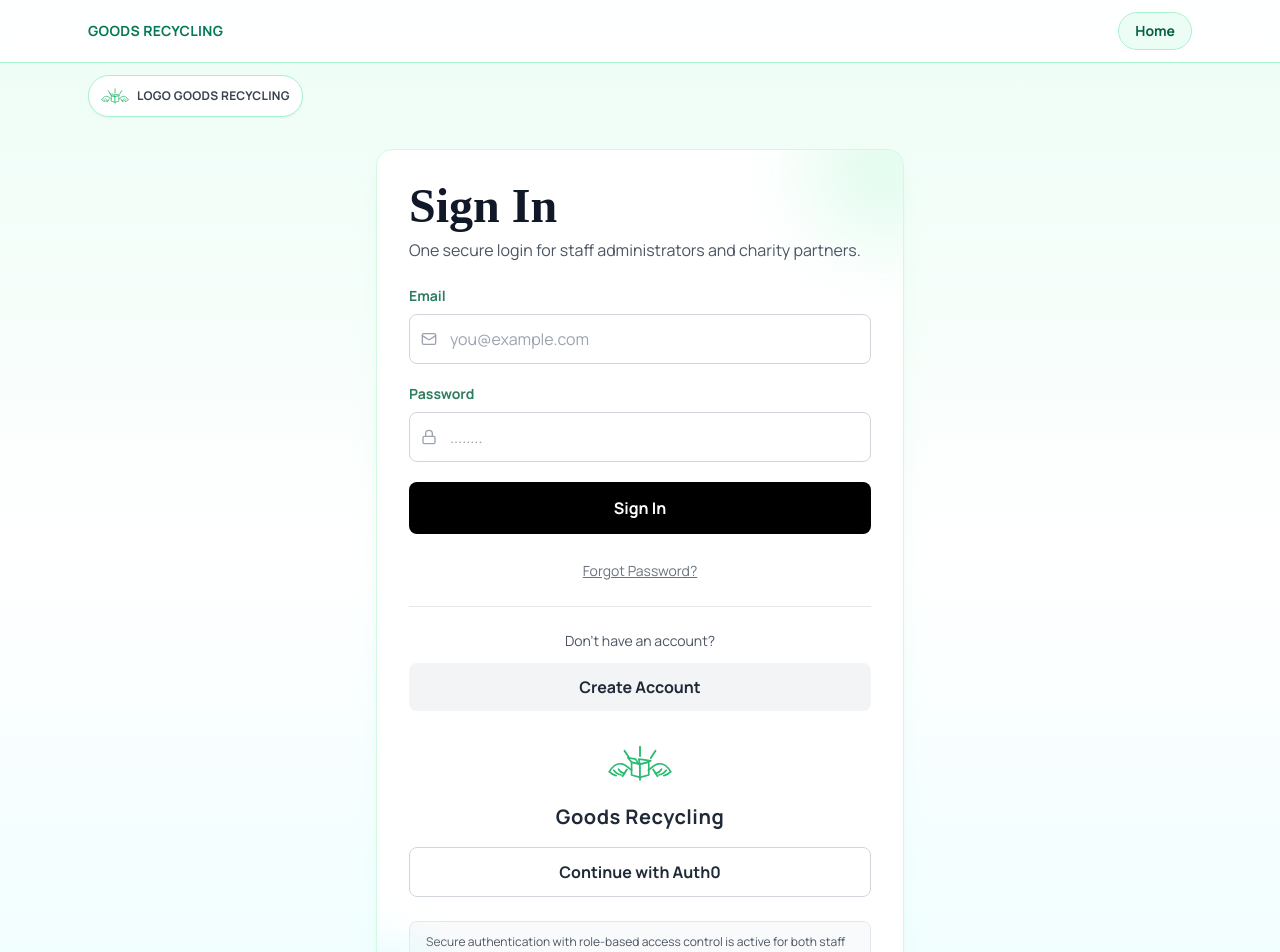
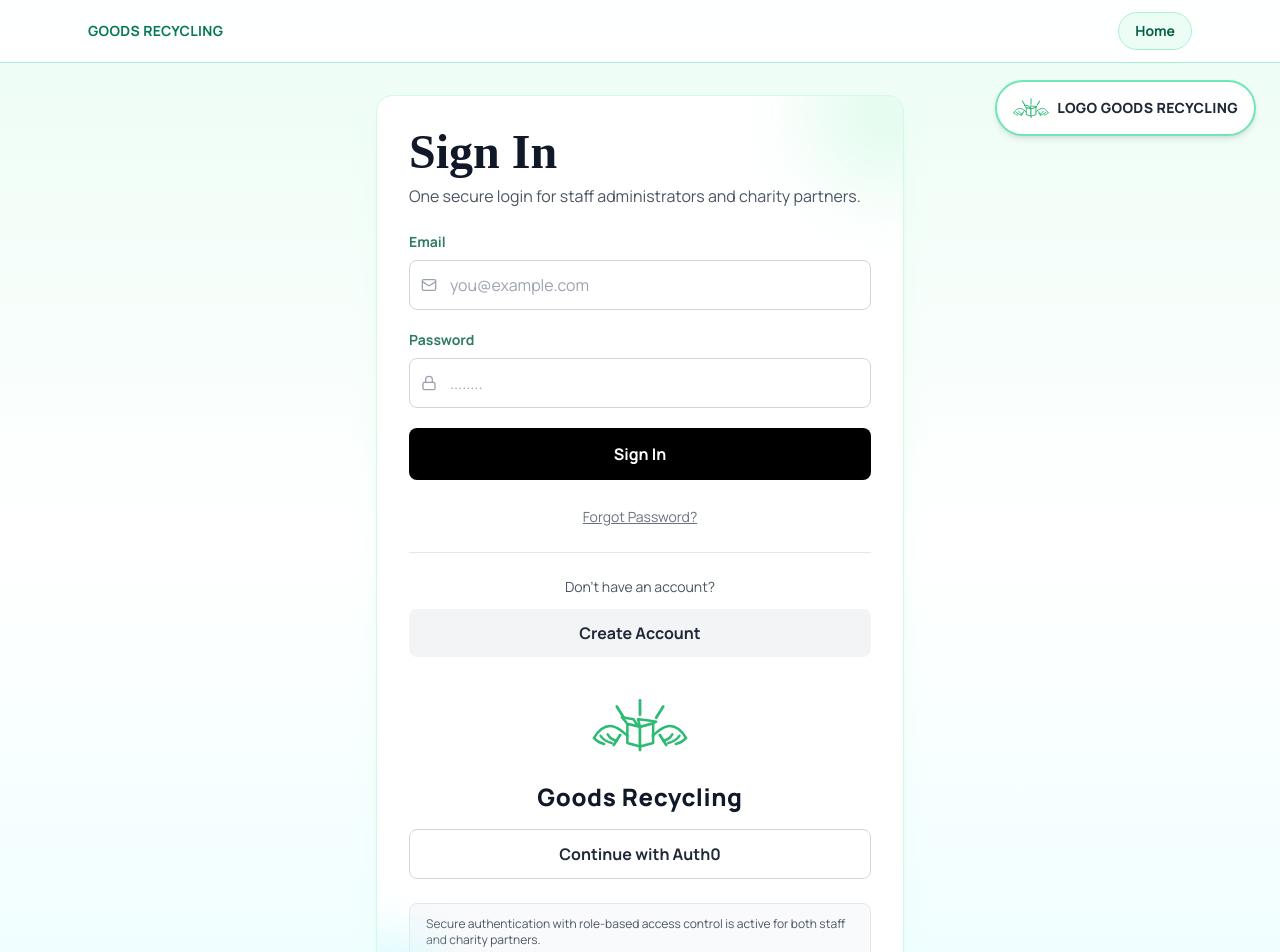
Before and after one commit to mephrem11/webportal493, a React (Vite) app: page /login in a window 1280 px wide. Shown: the top 952 px of the page. Built offline with nearby package versions, Linux system fonts and the light colour scheme; no server answers.

Commit message:
Make login logo/name much larger and fix top-right branding badge

```diff
--- a/src/pages/Login.tsx
+++ b/src/pages/Login.tsx
@@ -70,10 +70,10 @@ export function Login() {
     <div className="flex min-h-screen flex-col bg-gradient-to-b from-emerald-50 via-white to-cyan-50">
       <PublicTabs />
 
-      <div className="mx-auto w-full max-w-6xl px-4 pt-3 sm:px-6">
-        <div className="ml-auto inline-flex items-center gap-2 rounded-full border border-emerald-200 bg-white px-3 py-1.5 shadow-sm">
-          <img src="/favicon.svg" alt="Goods Recycling logo" className="h-7 w-7" />
-          <span className="text-xs font-semibold uppercase tracking-wide text-gray-700">LOGO Goods Recycling</span>
+      <div className="fixed right-3 top-16 z-30 sm:right-6 sm:top-20">
+        <div className="inline-flex items-center gap-2 rounded-full border-2 border-emerald-300 bg-white px-4 py-2 shadow-md">
+          <img src="/favicon.svg" alt="Goods Recycling logo" className="h-9 w-9" />
+          <span className="text-sm font-extrabold uppercase tracking-wide text-gray-800">LOGO Goods Recycling</span>
         </div>
       </div>
 
@@ -153,8 +153,8 @@ export function Login() {
             Create Account
           </Link>
           <div className="mt-5 flex flex-col items-center gap-2">
-            <img src="/favicon.svg" alt="Goods Recycling logo" className="h-16 w-16" />
-            <span className="text-xl font-bold text-gray-800 tracking-wide">Goods Recycling</span>
+            <img src="/favicon.svg" alt="Goods Recycling logo" className="h-24 w-24" />
+            <span className="text-2xl font-extrabold text-gray-900 tracking-wide">Goods Recycling</span>
           </div>
         </div>
 
```
